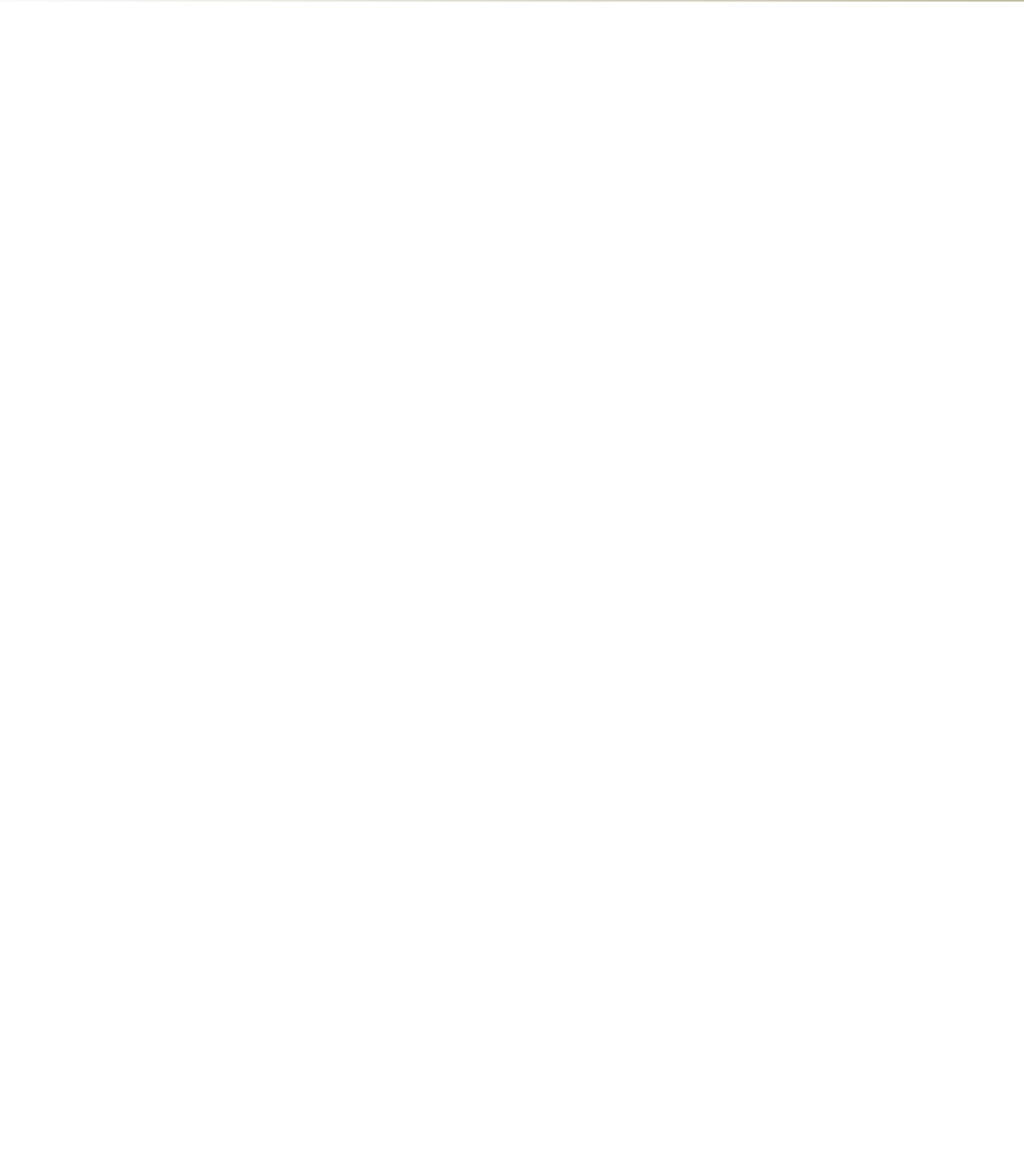
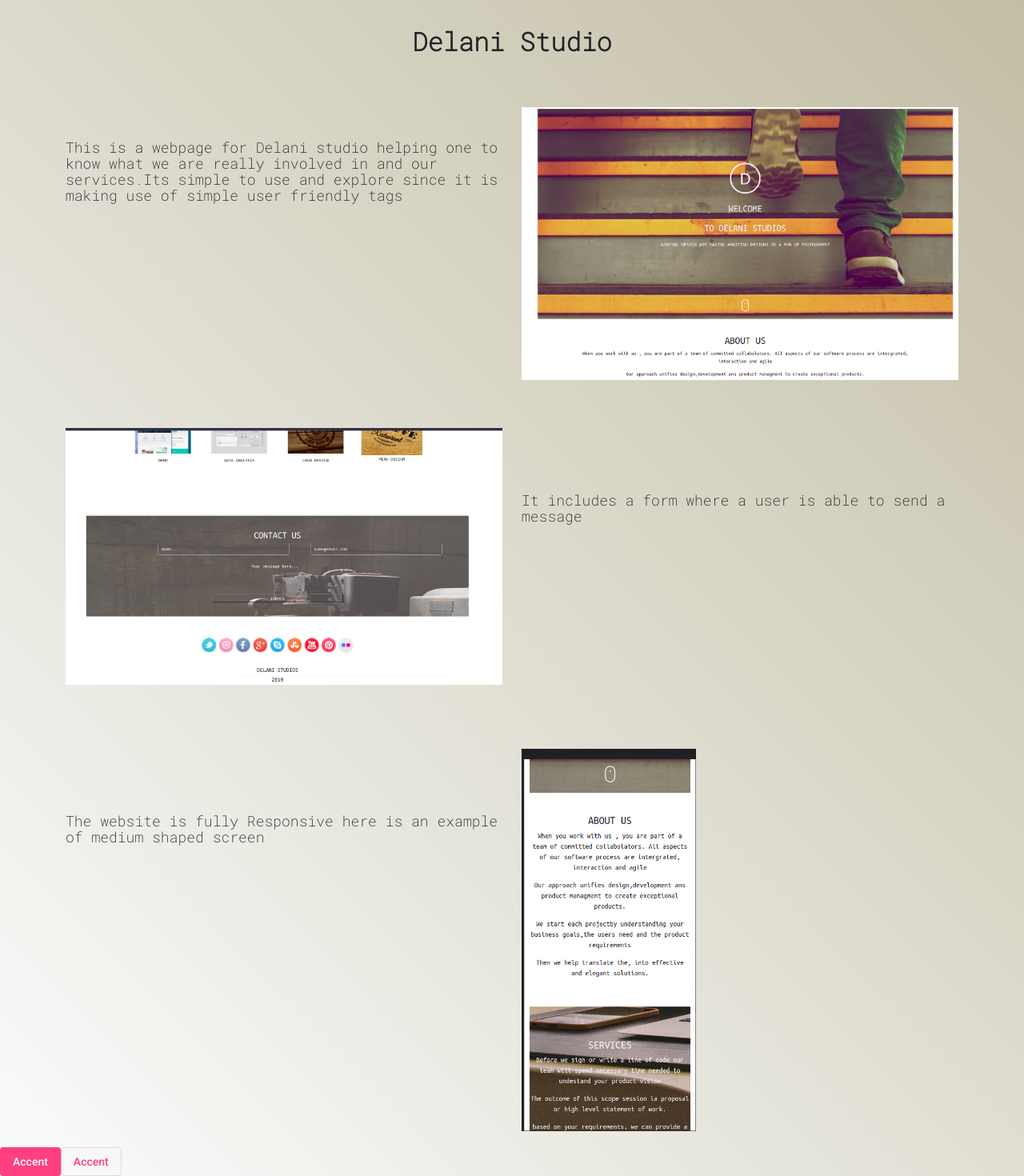
Before and after one commit to dennis027/portfolio, an Angular app: page /delani in a window 1280 px wide. Shown: the part 18-1488 px from the top of the page at 80% size. Before the commit the page ends 800 px from the top, so only its background shows below. Built offline with nearby package versions, Linux system fonts and the light colour scheme; a web font is replaced by a local one.

Commit message:
updating delani view

```diff
--- a/src/app/projects/delani/delani.component.html
+++ b/src/app/projects/delani/delani.component.html
@@ -1 +1,38 @@
-<p>delani works!</p>
+<br><br><br>
+<p class="text-center" style="font-size: xx-large; font-weight: bolder;">Delani Studio</p>
+<br><br><br>
+<div class = container>
+    <div class="row">
+        <div class="col-md-6">
+            <br><br>
+            <p style="font-size: large;">This is a webpage for Delani studio helping one to know what we are really involved in and our services.Its simple to use and explore since it is making use of simple user friendly tags</p>
+        </div>
+        <div class="col-md-6">
+            <img src="./assets/photos/delani2.png" alt="" class="card-img">
+        </div>
+
+    </div>
+    <br><br><br>
+    <div class="row">
+        <div class="col-md-6">
+            <img src="./assets/photos/delani.png" alt="" class="card-img">
+        </div>
+        <div class="col-md-6">
+            <br><br><br><br>
+            <p style="font-size: large;">It includes a form where a user is able to send a message </p>
+        </div>
+    </div>
+    <br><br><br><br>
+    <div class="row">
+    <div class="col-md-6">
+        <br><br> <br><br>
+        <p style="font-size: large;">The website is fully Responsive here is an example of medium shaped screen</p>
+    </div>
+    <div class="col-md-6">
+        <img src="./assets/photos/delani3.png" alt="" class="card-img" style="width: 40%;">
+    </div>
+    </div>
+</div>
+<br>
+<button class="text-center" mat-raised-button color="accent">Accent</button>
+<button mat-stroked-button color="accent">Accent</button>
```
